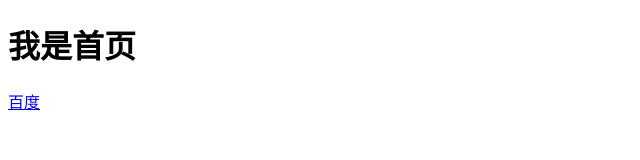
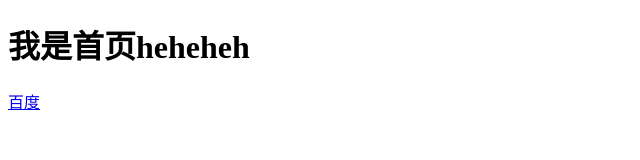
Before and after one commit to xionghuayang/git-demo, a plain HTML site: page index.html in a window 1280 px wide. Shown: the whole page, without its empty margins (0-640 px from the left). Drawn offline with Linux system fonts and the light colour scheme.

Commit message:
A修改01

```diff
--- a/index.html
+++ b/index.html
@@ -7,7 +7,7 @@
     <title>Document</title>
 </head>
 <body>
-    <h1>我是首页</h1>
+    <h1>我是首页heheheh</h1>
     <a href="http://www.baidu.com">百度</a>
 </body>
 </html>
```
Also changed, not shown: test02.html (added, +1 -0 lines).
